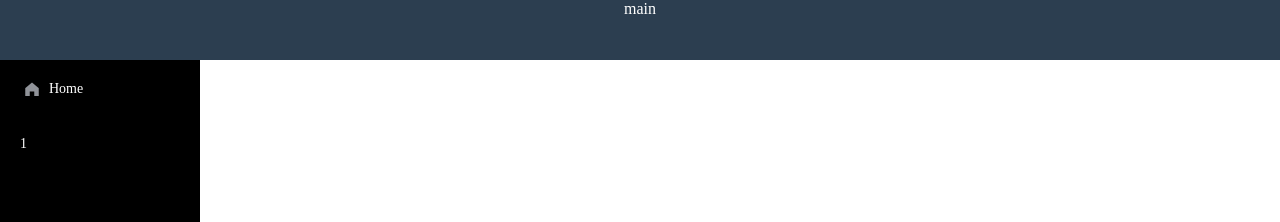
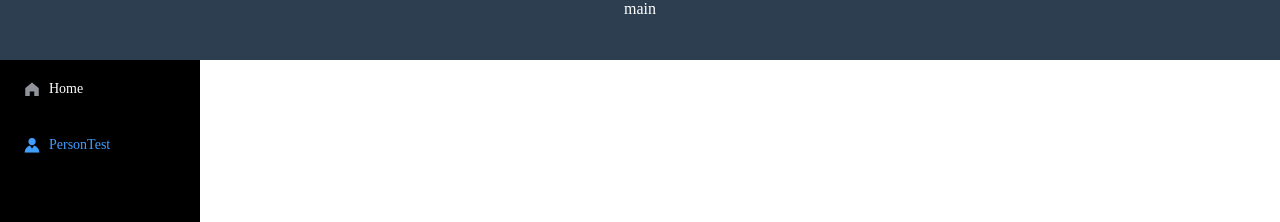
Before and after one commit to MadLogarithm/Vue2_elementUI_test, a Vue app: page /#/person in a window 1280 px wide. Shown: the top 222 px of the page. Built offline with nearby package versions, Linux system fonts and the light colour scheme.

Commit message:
Modify menu bar in '/person'.

```diff
--- a/src/components/PersonData.vue
+++ b/src/components/PersonData.vue
@@ -7,6 +7,7 @@
                 <el-menu background-color="black"
                         text-color="white"
                         active-text-color="#409EFF"
+                        :default-active="'/person'"
                         :router="true"
                         >
                     <el-menu-item index="/home">
@@ -15,7 +16,12 @@
                             <span>Home</span>
                         </template>
                     </el-menu-item>
-                    <el-menu-item>1</el-menu-item>
+                    <el-menu-item index="/person">
+                        <template slot="title">
+                            <i class="el-icon-s-custom"></i>
+                            <span>PersonTest</span>
+                        </template>
+                    </el-menu-item>
                 </el-menu>
             </el-aside>
         </el-container>
```
